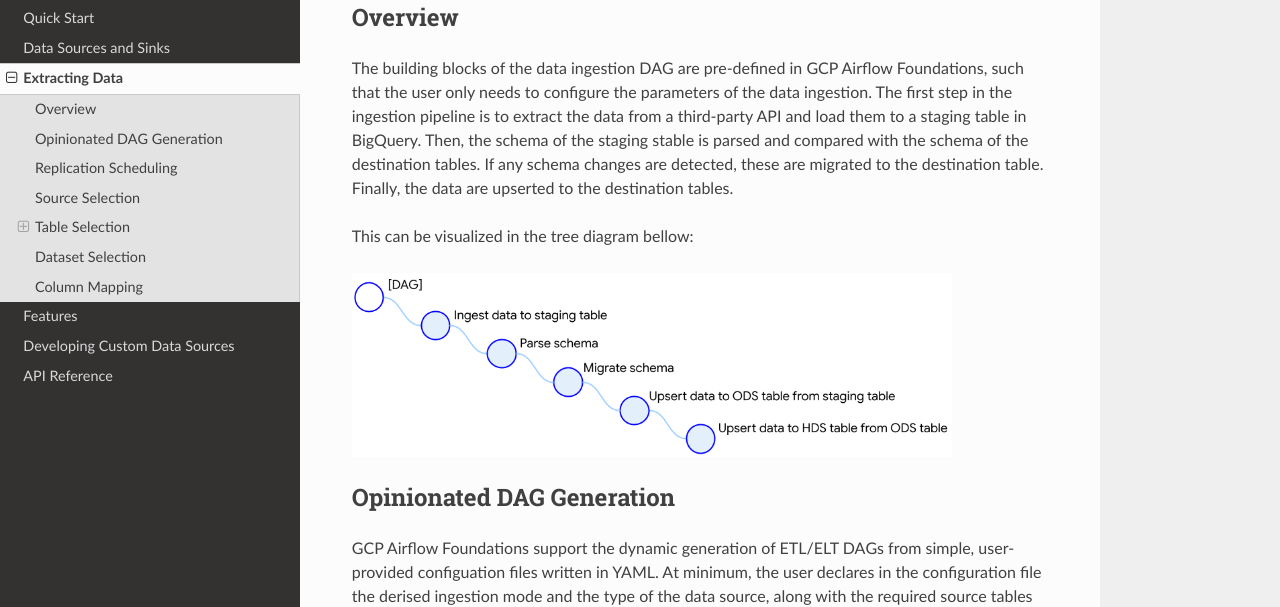
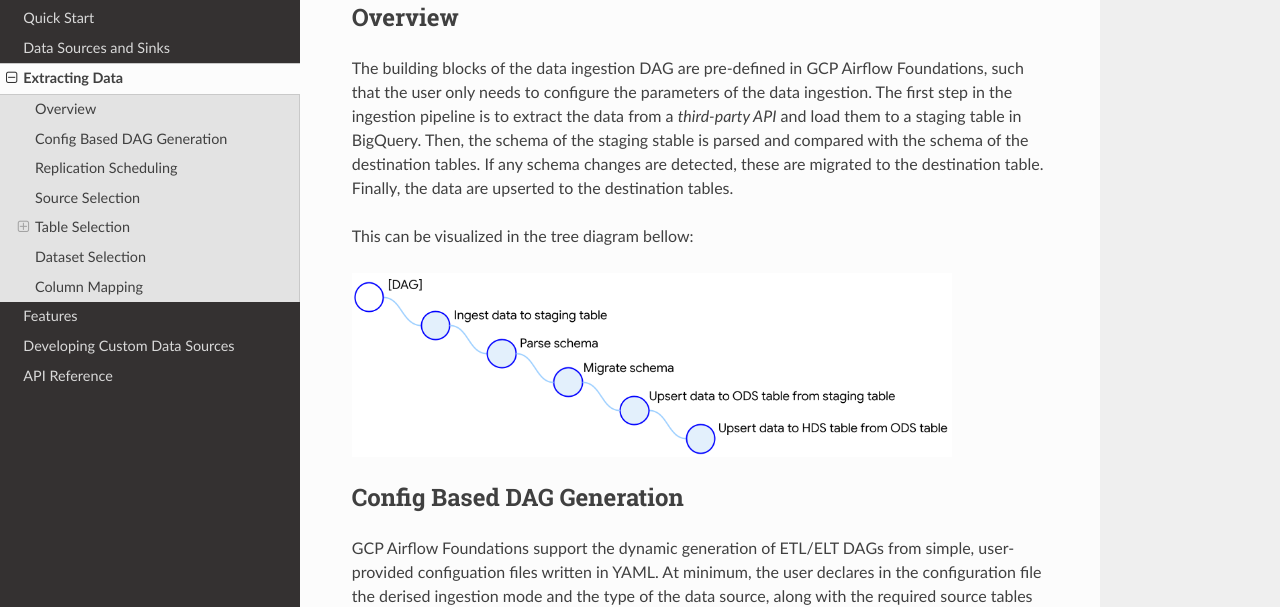
Before and after one commit to badal-io/gcp-airflow-foundations, a Sphinx documentation site: the page built from docs/data_extraction.rst, in a window 1280 px wide and 900 px high. Shown: the part 159-766 px from the top of the window. Built offline with Sphinx 7.4.7 and the Read the Docs theme 2.0.0, drawn with Linux system fonts in a browser that asks for light colours.

```diff
--- a/docs/data_extraction.rst
+++ b/docs/data_extraction.rst
@@ -6,7 +6,7 @@
 Overview
 ========================
 The building blocks of the data ingestion DAG are pre-defined in GCP Airflow Foundations, such that the user only needs to configure the parameters of the data ingestion.
-The first step in the ingestion pipeline is to extract the data from a third-party API and load them to a staging table in BigQuery. Then, the schema of the staging stable
+The first step in the ingestion pipeline is to extract the data from a *third-party API* and load them to a staging table in BigQuery. Then, the schema of the staging stable
 is parsed and compared with the schema of the destination tables. If any schema changes are detected, these are migrated to the destination table. Finally,
 the data are upserted to the destination tables.
 
@@ -16,7 +16,7 @@
     :width: 600
 
 .. dag_generation:
-Opinionated DAG Generation
+Config Based DAG Generation
 ========================
 GCP Airflow Foundations support the dynamic generation of ETL/ELT DAGs from simple, user-provided configuation files written in YAML.
 At minimum, the user declares in the configuration file the derised ingestion mode and the type of the data source, along with the required source tables to be ingested.
```
